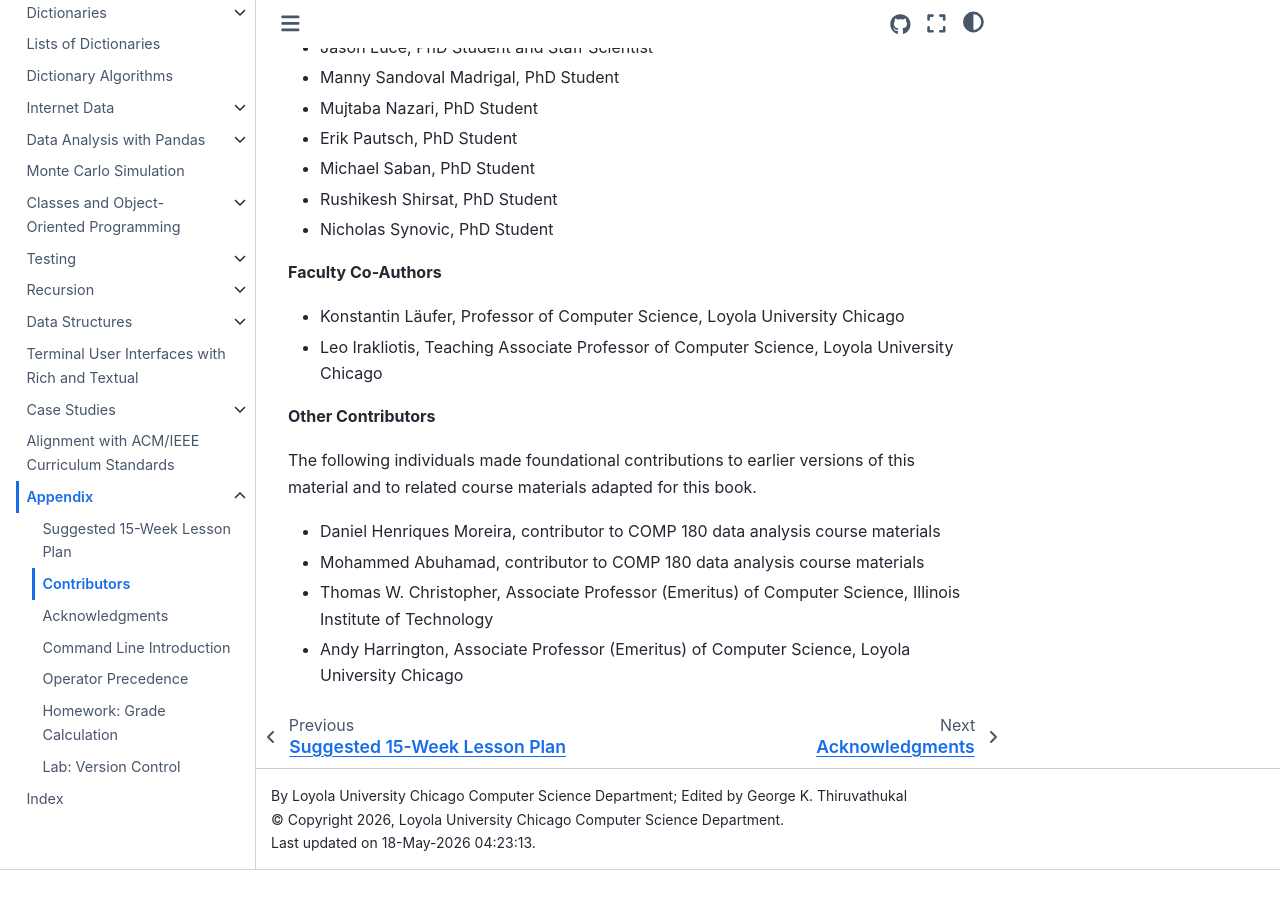
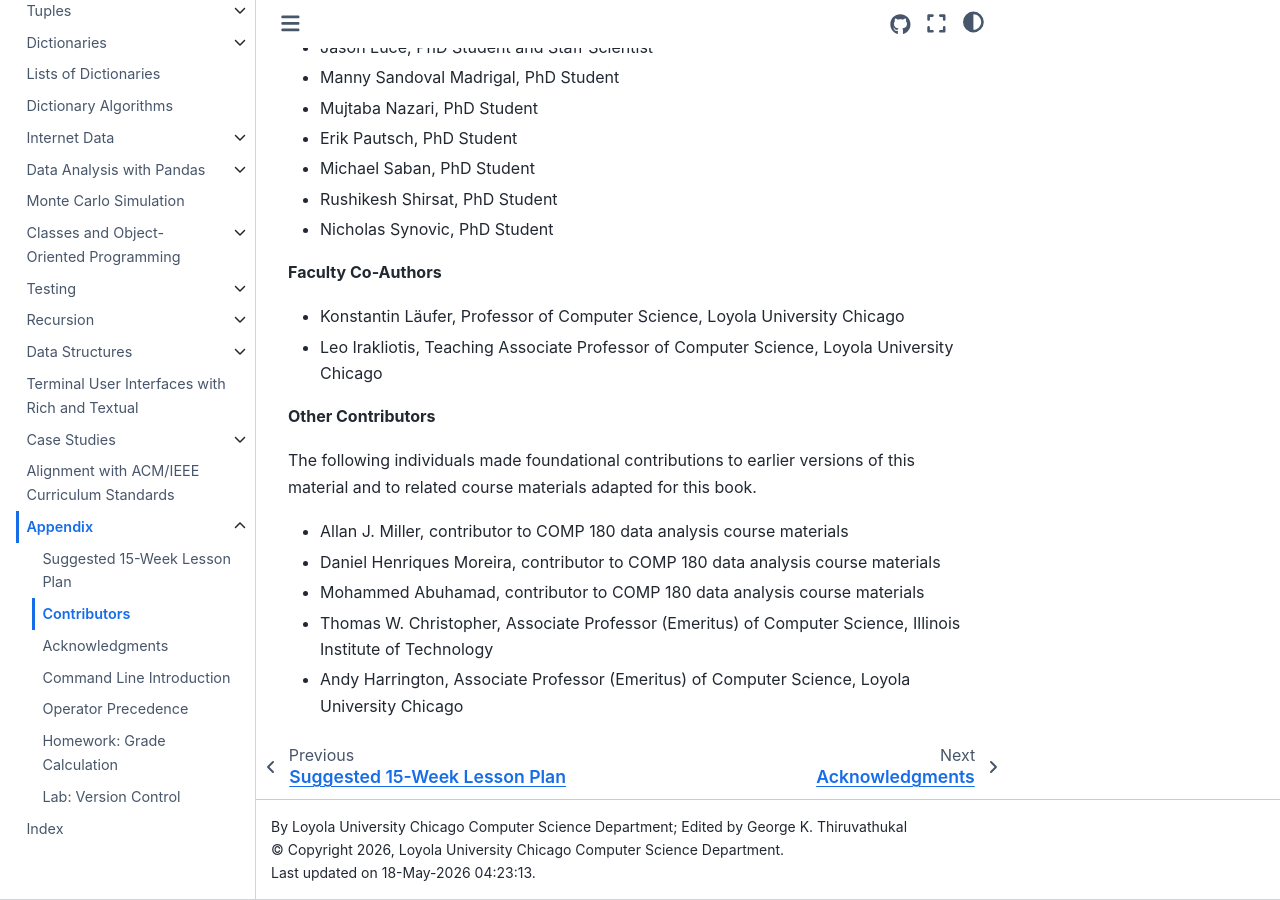
Before and after one commit to gkthiruvathukal/introcs-python-ai, a Sphinx documentation site: the page built from source/appendix/contributors.rst, in a window 1280 px wide and 900 px high, scrolled down 576 px. Built offline with Sphinx 7.4.7 and the Sphinx Book theme 1.1.4, drawn with Linux system fonts in a browser that asks for light colours; before the commit the page ends 1446 px from its top, so only the background shows below that.

Commit message:
add Allan

```diff
--- a/source/appendix/contributors.rst
+++ b/source/appendix/contributors.rst
@@ -7,6 +7,7 @@
    single: Henriques Moreira, Daniel
    single: Hyatt, Matt
    single: Luce, Jason
+   single: Miller, Allan
    single: Sandoval Madrigal, Manny
    single: Nazari, Mujtaba
    single: Pautsch, Erik
@@ -58,6 +59,7 @@
 The following individuals made foundational contributions to earlier versions
 of this material and to related course materials adapted for this book.
 
+- Allan J. Miller, contributor to COMP 180 data analysis course materials
 - Daniel Henriques Moreira, contributor to COMP 180 data analysis course materials
 - Mohammed Abuhamad, contributor to COMP 180 data analysis course materials
 - Thomas W. Christopher, Associate Professor (Emeritus) of Computer Science, Illinois Institute of Technology
```
